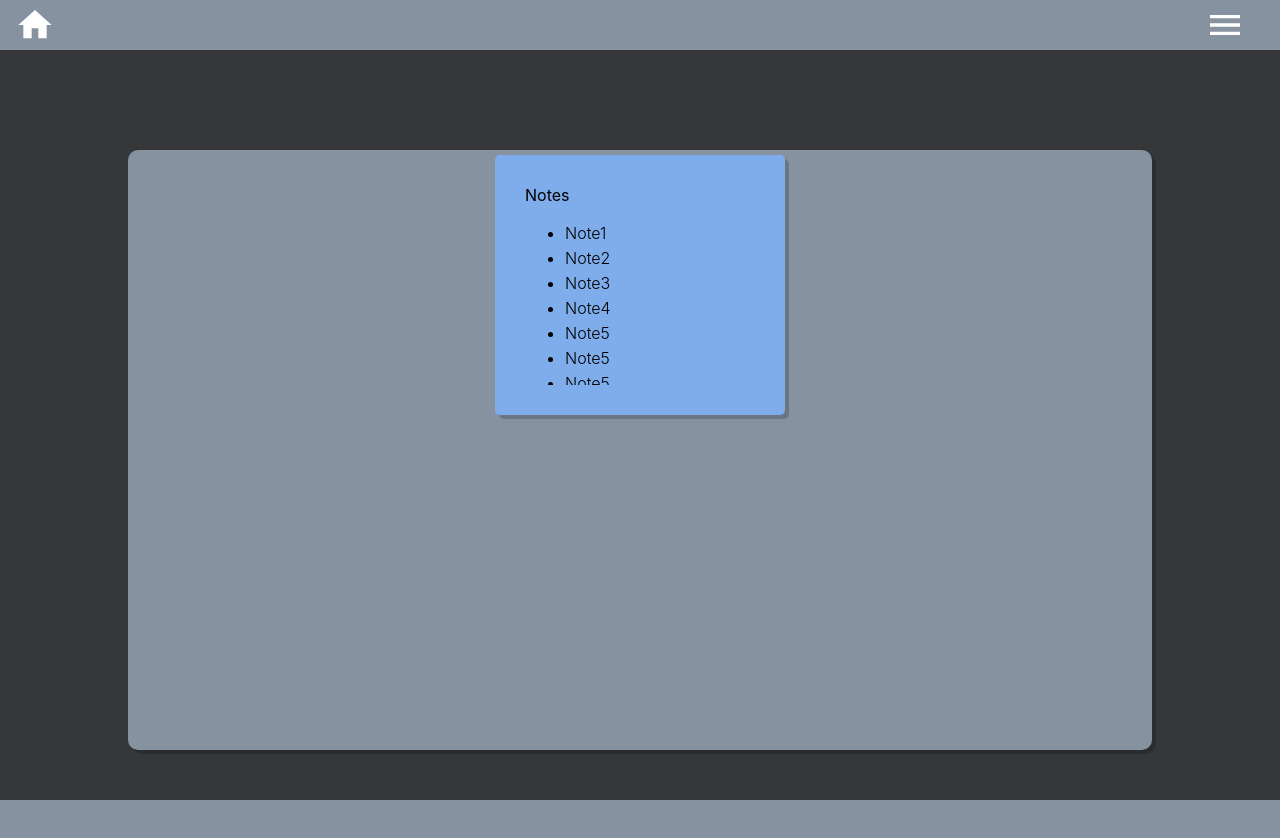
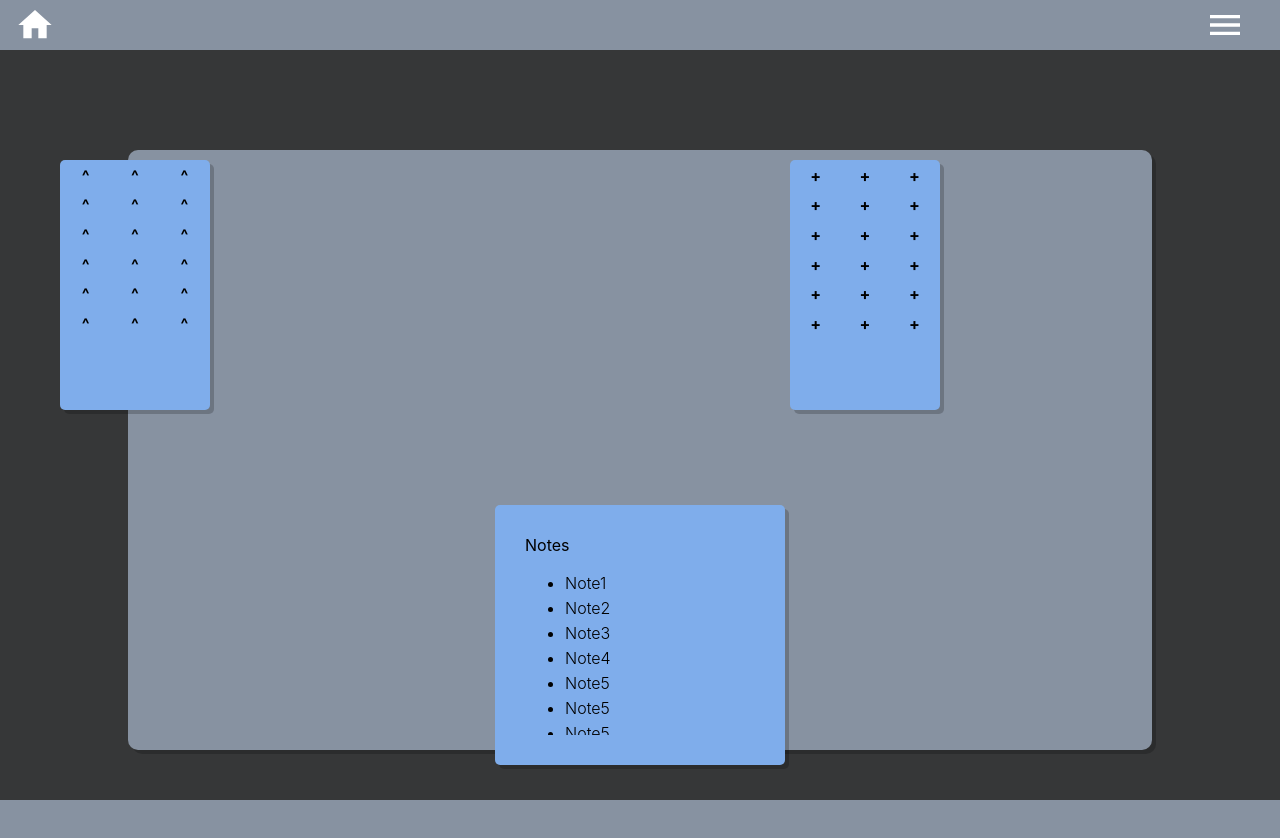
Before and after one commit to Farketmez-team/Project, a React (Create React App) app: page /treatment/1 in a window 1280 px wide. Shown: the top 838 px of the page. Before the commit the page ends 800 px from the top, so only its background shows below. Built offline with nearby package versions, Linux system fonts and the light colour scheme; sample sign-in values are in the browser's storage.

Commit message:
botox and lifting table

```diff
--- /dev/null
+++ b/src/components/Botox.js
@@ -0,0 +1,91 @@
+import React from 'react'
+import { createUseStyles } from 'react-jss';
+const Botox = () => {
+
+  const styles =useStyles();
+
+  return (
+    <div className={styles.container}>
+      <div className={styles.formBody}>
+      <div className={styles.NotesBody}>
+          <table className={styles.tableStyle}>
+          <tr>
+             <th><label className={styles.ListItemLabel} >+</label></th>
+             <th><label className={styles.ListItemLabel} >+</label></th>
+             <th><label className={styles.ListItemLabel} >+</label></th>
+          </tr>
+       <tr>
+         <th><label className={styles.ListItemLabel} >+</label></th>
+         <th><label className={styles.ListItemLabel} >+</label></th>
+         <th><label className={styles.ListItemLabel} >+</label></th>
+       </tr>
+       <tr>
+         <th><label className={styles.ListItemLabel} >+</label></th>
+         <th><label className={styles.ListItemLabel} >+</label></th>
+         <th><label className={styles.ListItemLabel} >+</label></th>
+       </tr>
+       <tr>
+         <th><label className={styles.ListItemLabel} >+</label></th>
+         <th><label className={styles.ListItemLabel} >+</label></th>
+         <th><label className={styles.ListItemLabel} >+</label></th>
+       </tr>
+       <tr>
+         <th><label className={styles.ListItemLabel} >+</label></th>
+         <th><label className={styles.ListItemLabel} >+</label></th>
+         <th><label className={styles.ListItemLabel} >+</label></th>
+       </tr>
+       <tr>
+         <th><label className={styles.ListItemLabel} >+</label></th>
+         <th><label className={styles.ListItemLabel} >+</label></th>
+         <th><label className={styles.ListItemLabel} >+</label></th>
+       </tr>
+</table>
+        </div>
+
+
+    </div>
+</div>
+  )
+}
+const useStyles = createUseStyles({
+    container: {
+        width: 200,
+        display: 'flex',
+        position: 'relative',
+
+
+    },
+    formBody: {
+        width: '100%',
+        position: 'relative',
+        top:"-660px",
+        left:"200px",
+        display: 'flex',
+        flexDirection: 'column',
+        backgroundColor: '#7FADEB',
+        padding: '10px',
+        margin: '50px',
+        zIndex: 2,
+        borderRadius: '5px',
+        boxShadow: '4px 4px rgba(0, 0, 0, 0.2)',
+        height: "230px",
+
+    },
+
+    listItem:{
+      margin:"5px 0px"
+  },
+  ListItemLabel:{
+      cursor:"pointer",
+      fontWeight:"3000"
+  },
+  tableStyle:{
+    width: "150px",
+    height:"180px",
+    textalign:"center",
+    padding: "0px",
+    margin:"-10px",
+
+  }
+});
+export default Botox
--- /dev/null
+++ b/src/components/Lifting.js
@@ -0,0 +1,91 @@
+import React from 'react'
+import { createUseStyles } from 'react-jss';
+const Lifting = () => {
+
+  const styles =useStyles();
+
+  return (
+    <div className={styles.container}>
+      <div className={styles.formBody}>
+      <div className={styles.NotesBody}>
+          <table className={styles.tableStyle}>
+          <tr>
+             <th><label className={styles.ListItemLabel} >^</label></th>
+             <th><label className={styles.ListItemLabel} >^</label></th>
+             <th><label className={styles.ListItemLabel} >^</label></th>
+          </tr>
+       <tr>
+         <th><label className={styles.ListItemLabel} >^</label></th>
+         <th><label className={styles.ListItemLabel} >^</label></th>
+         <th><label className={styles.ListItemLabel} >^</label></th>
+       </tr>
+       <tr>
+         <th><label className={styles.ListItemLabel} >^</label></th>
+         <th><label className={styles.ListItemLabel} >^</label></th>
+         <th><label className={styles.ListItemLabel} >^</label></th>
+       </tr>
+       <tr>
+         <th><label className={styles.ListItemLabel} >^</label></th>
+         <th><label className={styles.ListItemLabel} >^</label></th>
+         <th><label className={styles.ListItemLabel} >^</label></th>
+       </tr>
+       <tr>
+         <th><label className={styles.ListItemLabel} >^</label></th>
+         <th><label className={styles.ListItemLabel} >^</label></th>
+         <th><label className={styles.ListItemLabel} >^</label></th>
+       </tr>
+       <tr>
+         <th><label className={styles.ListItemLabel} >^</label></th>
+         <th><label className={styles.ListItemLabel} >^</label></th>
+         <th><label className={styles.ListItemLabel} >^</label></th>
+       </tr>
+</table>
+        </div>
+
+
+    </div>
+</div>
+  )
+}
+const useStyles = createUseStyles({
+    container: {
+        width: 200,
+        display: 'flex',
+        position: 'relative',
+
+
+    },
+    formBody: {
+        width: '100%',
+        position: 'relative',
+        top:"-40px",
+        right:"530px",
+        display: 'flex',
+        flexDirection: 'column',
+        backgroundColor: '#7FADEB',
+        padding: '10px',
+        margin: '50px',
+        zIndex: 2,
+        borderRadius: '5px',
+        boxShadow: '4px 4px rgba(0, 0, 0, 0.2)',
+        height: "230px",
+
+    },
+
+    listItem:{
+      margin:"5px 0px"
+  },
+  ListItemLabel:{
+      cursor:"pointer",
+      fontWeight:"3000"
+  },
+  tableStyle:{
+    width: "150px",
+    height:"180px",
+    textalign:"center",
+    padding: "0px",
+    margin:"-10px",
+
+  }
+});
+export default Lifting
--- a/src/pages/Treatment.js
+++ b/src/pages/Treatment.js
@@ -8,7 +8,8 @@ import {
 } from "react-router-dom";
 
 import Notes from "../components/Notes"
-
+import Botox from "../components/Botox"
+import Lifting from "../components/Lifting"
 const Treatment = () => {
 
     const styles = useStyles();
@@ -21,8 +22,12 @@ const Treatment = () => {
         <Navbar/>
         <div className={styles.container}>
             <div className={styles.background}>
+                <Lifting/>
                 <Notes/>
+                <Botox/>
+
             </div>
+
         </div>
     </>
 
```
